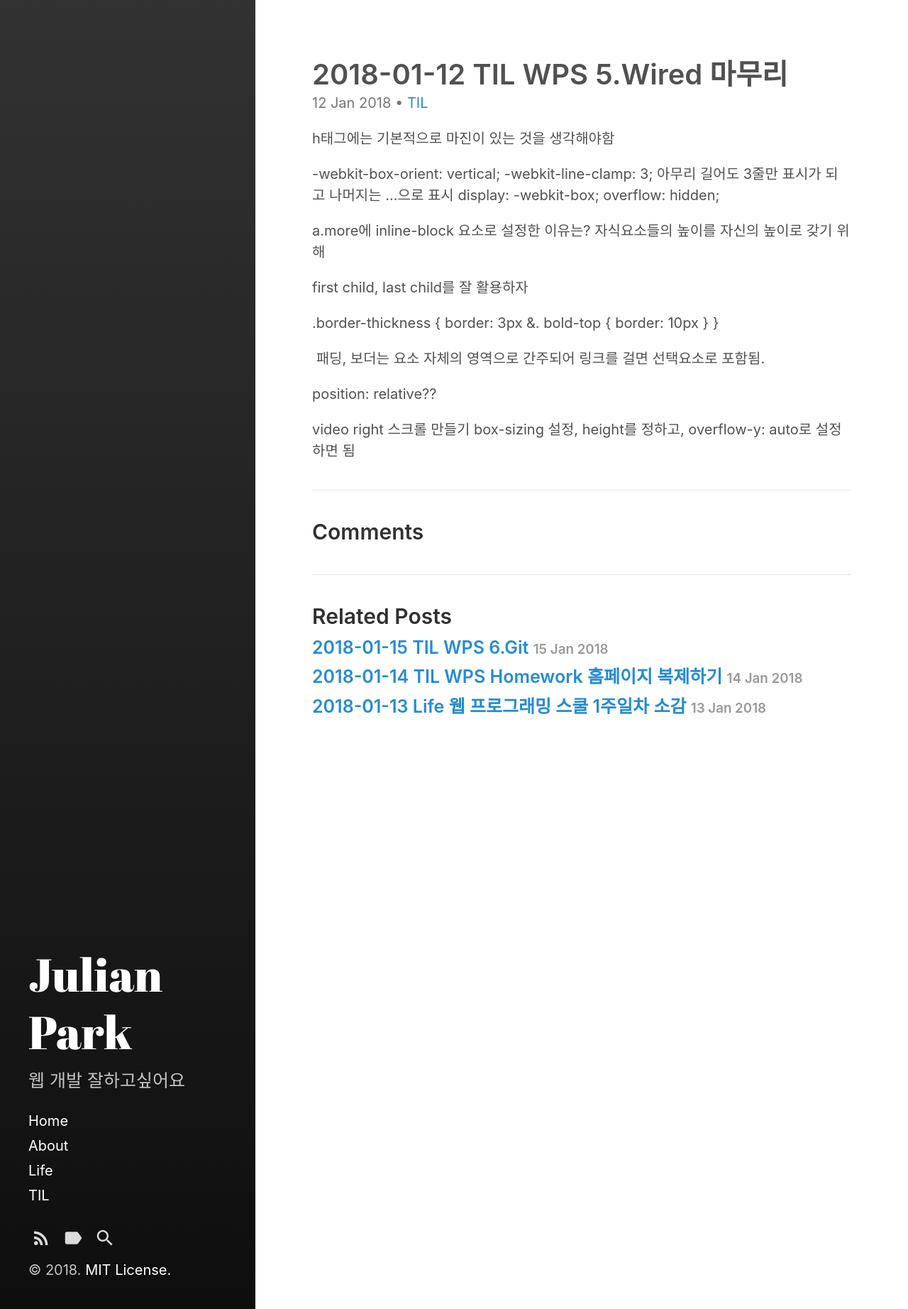
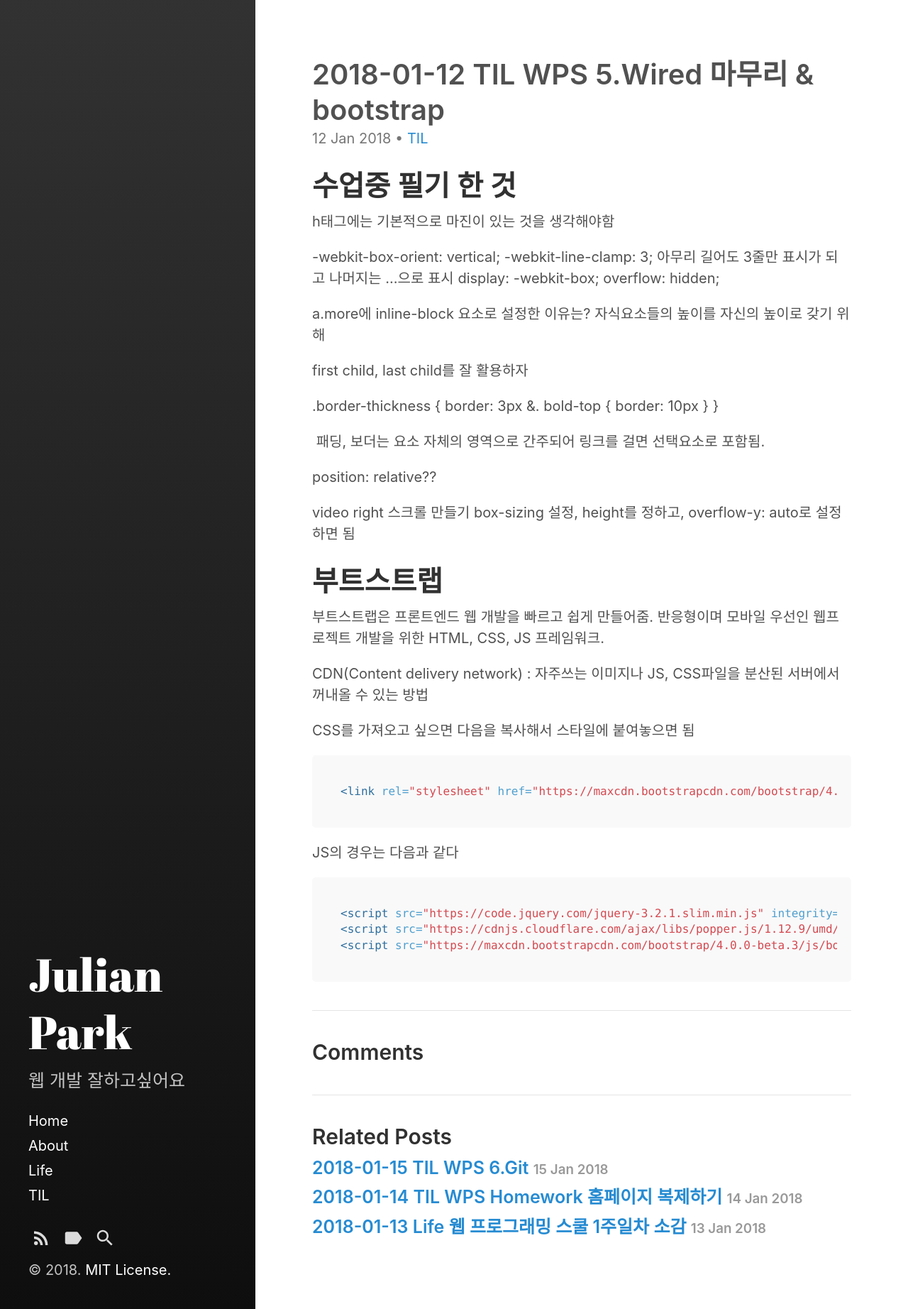
Before and after one commit to Chrisaor/chrisaor.github.com, a Jekyll site: the page built from _posts/2018-01-12-TIL.md, in a window 1280 px wide. Shown: the whole page at 71% size. Built offline with Jekyll 4.4.1, drawn with Linux system fonts in a browser that asks for light colours.

Commit message:
TIL update

````diff
--- a/_posts/2018-01-12-TIL.md
+++ b/_posts/2018-01-12-TIL.md
@@ -1,9 +1,11 @@
 ---
 layout: post
-title:  "2018-01-12 TIL WPS 5.Wired 마무리"
+title:  "2018-01-12 TIL WPS 5.Wired 마무리 & bootstrap"
 date:   2018-01-12 11:30:00 +0900
 categories: TIL
 ---
+
+# 수업중 필기 한 것
 
 h태그에는 기본적으로 마진이 있는 것을 생각해야함
 
@@ -33,3 +35,28 @@ position: relative??
 
 video right 스크롤 만들기
 box-sizing 설정, height를 정하고, overflow-y: auto로 설정하면 됨
+
+
+
+
+# 부트스트랩
+
+부트스트랩은 프론트엔드 웹 개발을 빠르고 쉽게 만들어줌. 반응형이며 모바일 우선인 웹프로젝트 개발을 위한 HTML, CSS, JS 프레임워크.
+
+CDN(Content delivery network) : 자주쓰는 이미지나 JS, CSS파일을 분산된 서버에서 꺼내올 수 있는 방법
+
+CSS를 가져오고 싶으면 다음을 복사해서 스타일에 붙여놓으면 됨
+
+```html
+<link rel="stylesheet" href="https://maxcdn.bootstrapcdn.com/bootstrap/4.0.0-beta.3/css/bootstrap.min.css" integrity="sha384-Zug+QiDoJOrZ5t4lssLdxGhVrurbmBWopoEl+M6BdEfwnCJZtKxi1KgxUyJq13dy" crossorigin="anonymous">
+```
+
+
+
+JS의 경우는 다음과 같다
+
+```html
+<script src="https://code.jquery.com/jquery-3.2.1.slim.min.js" integrity="sha384-KJ3o2DKtIkvYIK3UENzmM7KCkRr/rE9/Qpg6aAZGJwFDMVNA/GpGFF93hXpG5KkN" crossorigin="anonymous"></script>
+<script src="https://cdnjs.cloudflare.com/ajax/libs/popper.js/1.12.9/umd/popper.min.js" integrity="sha384-ApNbgh9B+Y1QKtv3Rn7W3mgPxhU9K/ScQsAP7hUibX39j7fakFPskvXusvfa0b4Q" crossorigin="anonymous"></script>
+<script src="https://maxcdn.bootstrapcdn.com/bootstrap/4.0.0-beta.3/js/bootstrap.min.js" integrity="sha384-a5N7Y/aK3qNeh15eJKGWxsqtnX/wWdSZSKp+81YjTmS15nvnvxKHuzaWwXHDli+4" crossorigin="anonymous"></script>
+```
````
Also changed, not shown: _posts/2018-01-15-TIL.md (line endings or trailing spaces).
